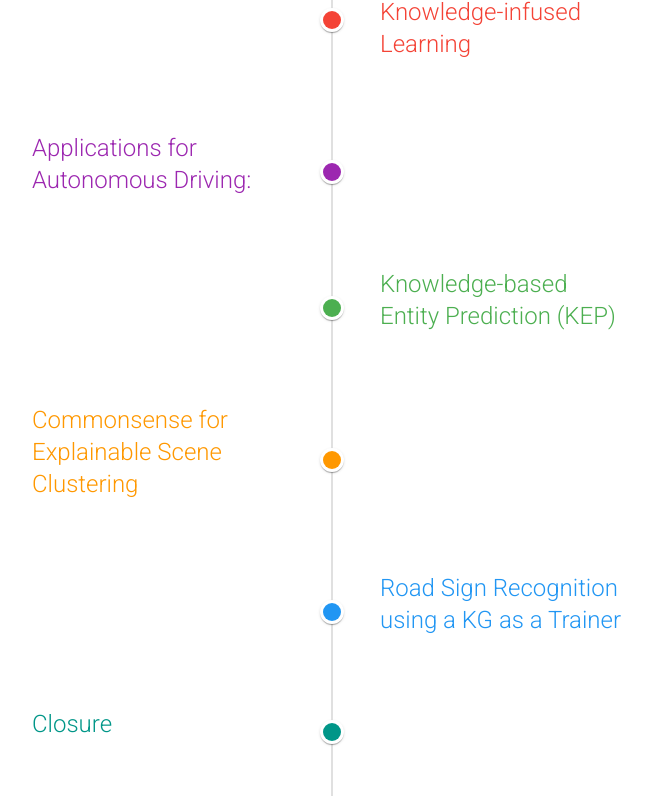
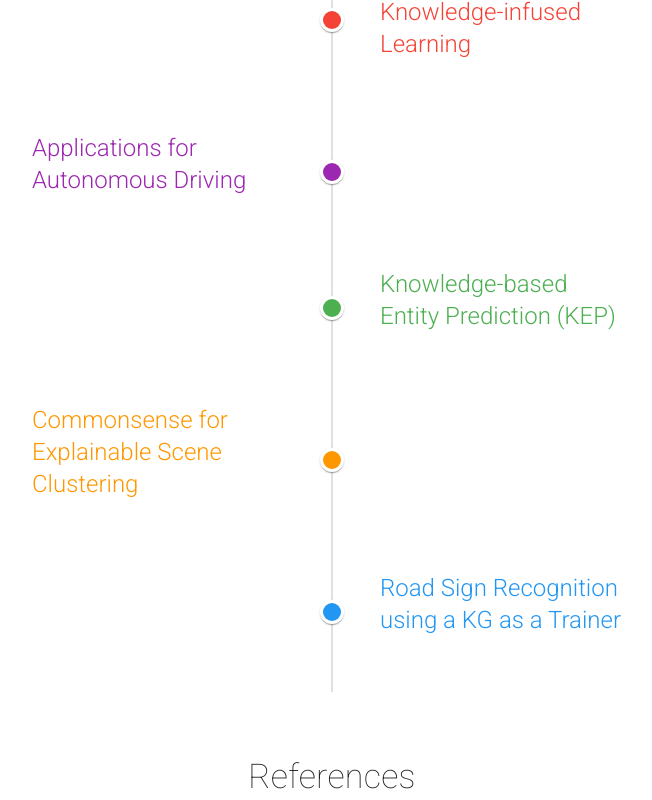
Before and after one commit to kl4ad/2022, a Vue app: page / in a window 1280 px wide. Shown: the part 3180-3980 px from the top of the page, without its empty margins (308-960 px from the left). Built offline with nearby package versions, Linux system fonts and the light colour scheme.

Commit message:
Minor changes

```diff
--- a/src/components/LandingPage.vue
+++ b/src/components/LandingPage.vue
@@ -236,7 +236,7 @@ import BiographyCard from './BiographyCard.vue'
         {
           color: 'purple',
           //time: 'Time: TBD',
-          title: 'Applications for Autonomous Driving:',
+          title: 'Applications for Autonomous Driving',
           description: ''
         },
         {
@@ -255,12 +255,6 @@ import BiographyCard from './BiographyCard.vue'
           color: 'blue',
           //time: 'Time: TBD',
           title: 'Road Sign Recognition using a KG as a Trainer',
-          description: ''
-        },
-        {
-          color: 'teal',
-          //time: 'Time: TBD',
-          title: 'Closure',
           description: ''
         },
       ],
```
